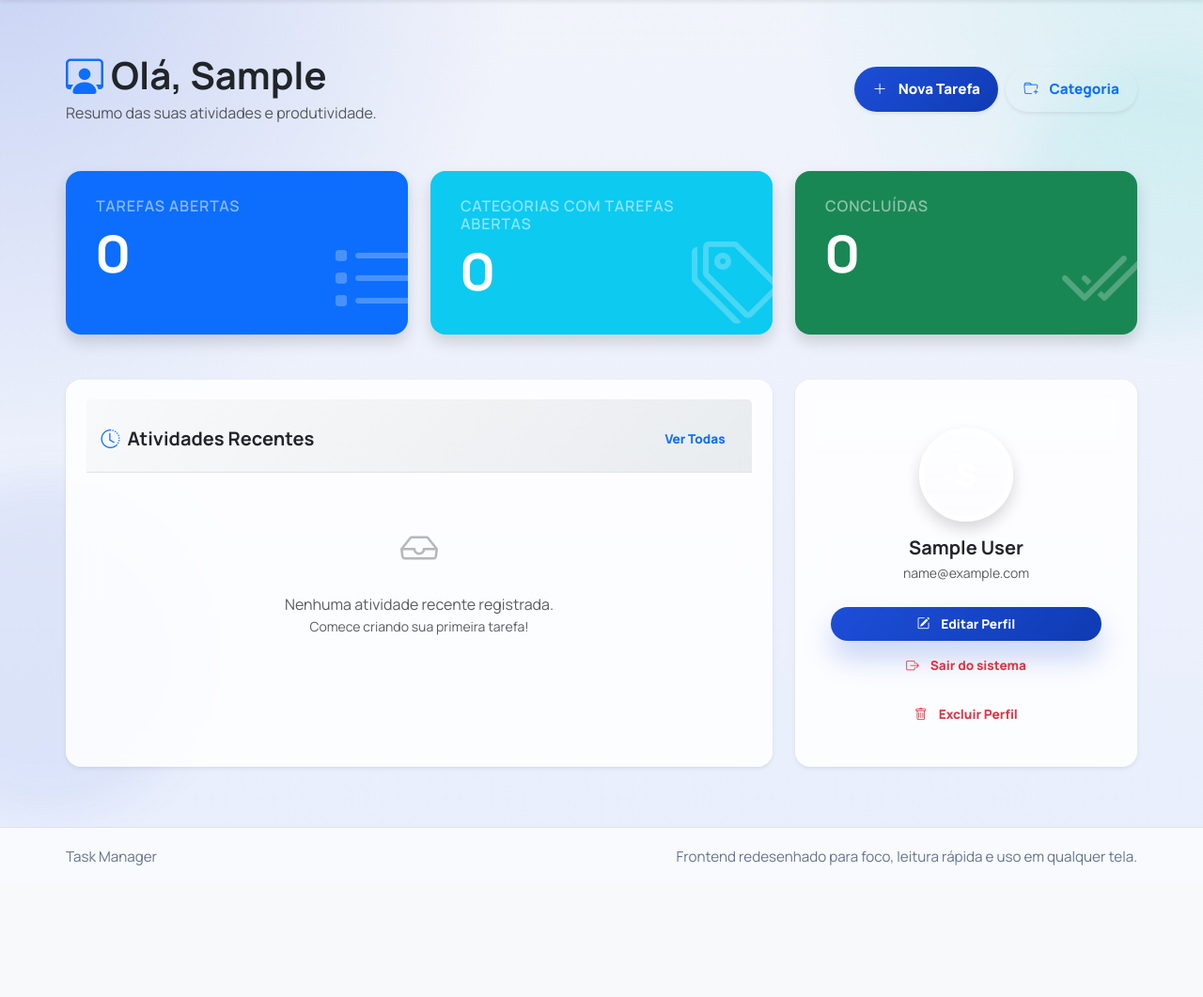
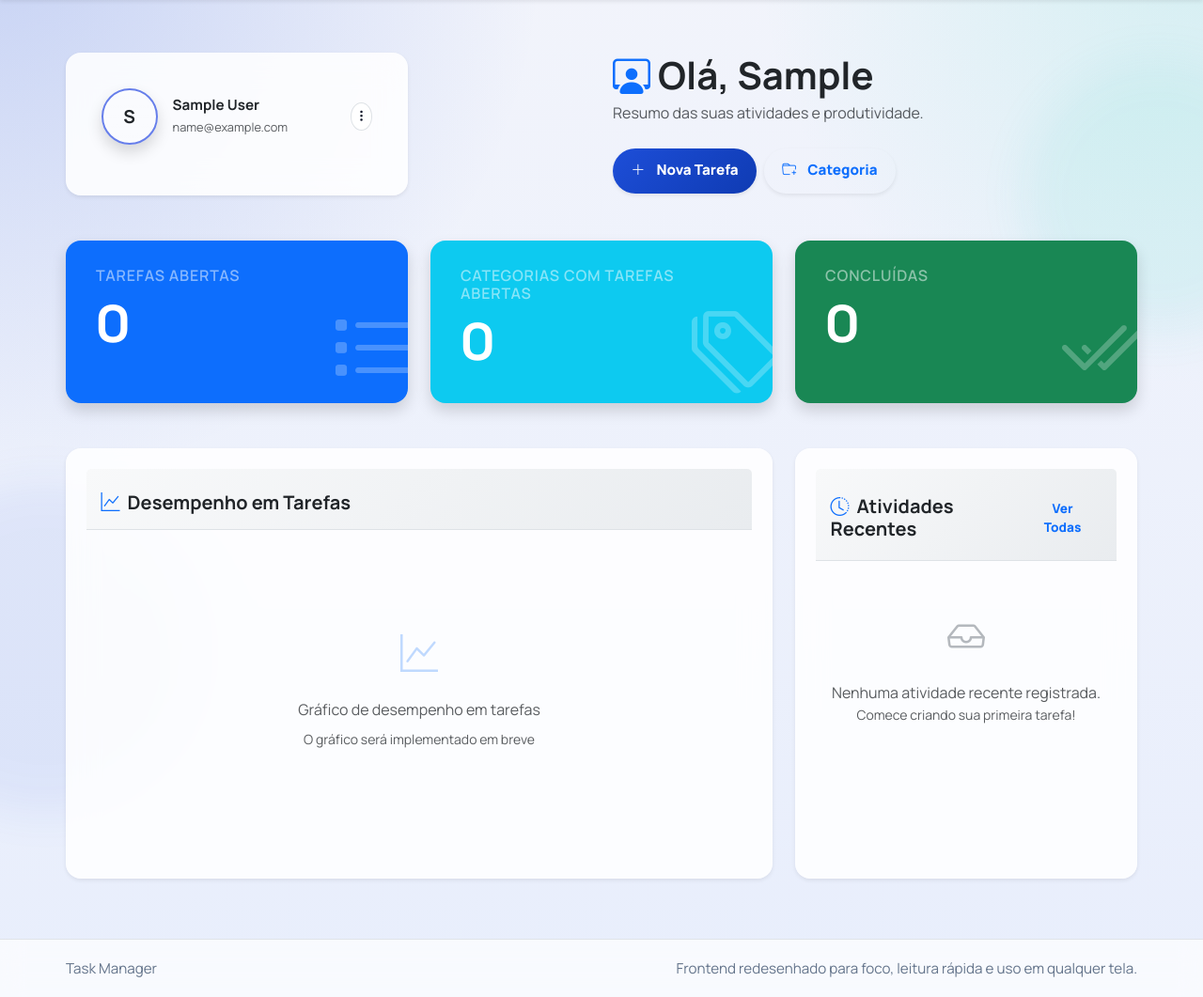
Before and after one commit to MarivaldoDev/training_tests, a Django app: page /dashboard/ in a window 1280 px wide. Shown: the part 64-1125 px from the top of the page at 94% size. Before the commit the page ends 985 px from the top, so only its background shows below. Run offline with Django 5.2, Linux system fonts and the light colour scheme; the visitor is signed in with stand-in values (Sample User, id 1); data that the repository does not hold is empty.

Commit message:
style: ajustando tela de dashboard

```diff
--- a/authors/models.py
+++ b/authors/models.py
@@ -37,6 +37,7 @@ class Author(AbstractUser):
                 self.email_user(subject, message, from_email)
                 logger.info(f"Email de boas-vindas enviado para {self.username}")
             except Exception as e:
+                pass
                 logger.error(
                     f"Erro ao enviar email de boas-vindas para {self.username}: {e}"
                 )
--- a/project/settings.py
+++ b/project/settings.py
@@ -30,7 +30,7 @@ DEBUG = True
 
 ALLOWED_HOSTS = ["*"]
 CSRF_TRUSTED_ORIGINS = [
-    "https://03ff-170-239-111-164.ngrok-free.app",
+    "https://541e-2804-3670-e03f-e201-a767-a210-dcbe-93ee.ngrok-free.app",
 ]
 
 
--- a/tasks/templates/dashboard.html
+++ b/tasks/templates/dashboard.html
@@ -5,20 +5,85 @@
 {% endblock extra_head %}
 
 {% block content %}
-<div class="row mb-5 align-items-center">
-    <div class="col-md-8">
+<div class="row mb-5 g-4">
+    <!-- Profile Card - Compact Version -->
+    <div class="col-lg-4">
+        <div class="card shadow-sm border-0 rounded-4 overflow-visible">
+            <div class="card-body p-3">
+                <div class="d-flex align-items-center gap-3 mb-3 position-relative" style="z-index: 1030;">
+                    <!-- Avatar Section -->
+                    <div class="flex-shrink-0">
+                        {% if request.user.image_profile %}
+                            <img src="{{ request.user.image_profile.url }}" alt="avatar" class="rounded-circle shadow object-fit-cover" style="width: 60px; height: 60px; border: 2px solid #667eea;">
+                        {% else %}
+                            <div class="rounded-circle shadow bg-gradient text-blue d-flex align-items-center justify-content-center fw-bold" style="width: 60px; height: 60px; border: 2px solid #667eea; background: linear-gradient(135deg, #667eea 0%, #764ba2 100%); font-size: 1.2rem;">
+                                {{ request.user.first_name|default:request.user.username|slice:":1"|upper }}
+                            </div>
+                        {% endif %}
+                    </div>
+
+                    <!-- User Info -->
+                    <div class="flex-grow-1 min-width-0">
+                        <a href="{% url 'authors:update' %}" class="text-decoration-none">
+                            <h6 class="fw-bold mb-1 text-dark text-truncate" title="{{ request.user.get_full_name|default:request.user.username }}" style="font-size: 0.95rem;">
+                                {{ request.user.get_full_name|default:request.user.username }}
+                            </h6>
+                        </a>
+                        <p class="text-muted text-truncate mb-0" style="font-size: 0.8rem;">{{ request.user.email }}</p>
+                    </div>
+
+                    <!-- Action Dropdown -->
+                    <div class="flex-shrink-0">
+                        <div class="dropdown">
+                            <button class="btn btn-sm btn-light border rounded-circle p-1" type="button" data-bs-toggle="dropdown" aria-expanded="false" title="Menu" data-bs-popper="static">
+                                <i class="bi bi-three-dots-vertical"></i>
+                            </button>
+                            <ul class="dropdown-menu dropdown-menu-end" style="position: absolute; z-index: 1050;">
+                                <li>
+                                    <a class="dropdown-item" href="{% url 'authors:update' %}">
+                                        <i class="bi bi-pencil-square me-2"></i> Editar Perfil
+                                    </a>
+                                </li>
+                                <li>
+                                    <a class="dropdown-item" href="{% url 'authors:logout' %}">
+                                        <i class="bi bi-box-arrow-right me-2"></i> Sair do sistema
+                                    </a>
+                                </li>
+                                <li><hr class="dropdown-divider"></li>
+                                <li>
+                                    <form action="{% url 'authors:delete' %}" method="post" data-confirm-message="Tem certeza que deseja excluir seu perfil? Essa ação não pode ser desfeita." class="d-block">
+                                        {% csrf_token %}
+                                        <button type="submit" class="dropdown-item text-danger">
+                                            <i class="bi bi-trash me-2"></i> Excluir Perfil
+                                        </button>
+                                    </form>
+                                </li>
+                            </ul>
+                        </div>
+                    </div>
+                </div>
+            </div>
+        </div>
+    </div>
+
+    <!-- Quick Actions and Welcome -->
+    <div class="col-lg-6 offset-lg-2">
+        <div class="d-flex flex-column h-100">
+            <div class="mb-4">
                 <h1 class="fw-bold m-0 text-dark">
                     <i class="bi bi-person-workspace text-primary me-2"></i>Olá, {{ request.user.first_name|default:request.user.username }}
                 </h1>
                 <p class="text-muted mt-1 mb-0">Resumo das suas atividades e produtividade.</p>
             </div>
-    <div class="col-md-4 text-md-end mt-3 mt-md-0 d-flex gap-2 justify-content-md-end">
+            <div class="d-flex gap-2">
                 <a href="{% url 'tasks:create_task' %}" class="btn btn-primary shadow-sm" title="Nova Tarefa">
                     <i class="bi bi-plus-lg me-1"></i> Nova Tarefa
                 </a>
                 <a href="{% url 'tasks:create_category' %}" class="btn btn-outline-primary shadow-sm" title="Nova Categoria">
                     <i class="bi bi-folder-plus me-1"></i> Categoria
                 </a>
+            </div>
+        </div>
     </div>
 </div>
 
@@ -62,8 +127,29 @@
 </div>
 
 <div class="row g-4">
+    <!-- Performance Chart Section -->
+    <div class="col-lg-8">
+        <div class="card shadow-sm border-0 rounded-4 h-100 overflow-hidden">
+            <div class="card-header bg-gradient bg-light border-bottom pt-4 pb-3">
+                <div class="d-flex align-items-center justify-content-between">
+                    <h5 class="fw-bold mb-0">
+                        <i class="bi bi-graph-up text-primary me-2"></i>Desempenho em Tarefas
+                    </h5>
+                </div>
+            </div>
+            <div class="card-body d-flex align-items-center justify-content-center" style="min-height: 350px;">
+                <!-- Placeholder para o gráfico -->
+                <div class="text-center">
+                    <i class="bi bi-graph-up fs-1 text-primary opacity-25 mb-3 d-block"></i>
+                    <p class="text-muted mb-2">Gráfico de desempenho em tarefas</p>
+                    <p class="text-muted small">O gráfico será implementado em breve</p>
+                </div>
+            </div>
+        </div>
+    </div>
+
     <!-- Recent Activity Section -->
-    <div class="col-lg-8">
+    <div class="col-lg-4">
         <div class="card shadow-sm border-0 rounded-4 h-100 overflow-hidden">
             <div class="card-header bg-gradient bg-light border-bottom pt-4 pb-3">
                 <div class="d-flex align-items-center justify-content-between">
@@ -74,29 +160,29 @@
                 </div>
             </div>
             {% if recents_tasks %}
-                <div class="card-body p-0">
+                <div class="card-body p-0" style="max-height: 400px; overflow-y: auto;">
                     <div class="list-group list-group-flush">
                         {% for task in recents_tasks %}
                             <a href="{% url 'tasks:task_detail' task.slug %}" class="list-group-item list-group-item-action border-0 border-bottom py-3 px-4 hover-primary transition-all">
                                 <div class="d-flex align-items-start justify-content-between">
                                     <div class="flex-grow-1">
                                         <div class="d-flex align-items-center gap-2 mb-1">
-                                            <h6 class="fw-bold mb-0 text-truncate">{{ task.title }}</h6>
+                                            <h6 class="fw-bold mb-0 text-truncate" style="font-size: 0.9rem;">{{ task.title }}</h6>
                                             {% if task.completed %}
-                                                <span class="badge bg-success rounded-pill">Concluída</span>
+                                                <span class="badge bg-success rounded-pill" style="font-size: 0.7rem;">Concluída</span>
                                             {% else %}
-                                                <span class="badge bg-warning rounded-pill">Em Aberto</span>
+                                                <span class="badge bg-warning rounded-pill" style="font-size: 0.7rem;">Em Aberto</span>
                                             {% endif %}
                                         </div>
                                         <p class="text-muted small mb-0">
-                                            <i class="bi bi-folder me-1"></i>{{ task.category.name }}
+                                            <i class="bi bi-folder me-1"></i><span style="font-size: 0.8rem;">{{ task.category.name }}</span>
                                         </p>
                                     </div>
                                     <div class="text-end ms-2">
                                         {% if task.completed %}
-                                            <i class="bi bi-check-circle-fill text-success fs-5"></i>
+                                            <i class="bi bi-check-circle-fill text-success fs-6"></i>
                                         {% else %}
-                                            <i class="bi bi-circle fs-5 text-secondary"></i>
+                                            <i class="bi bi-circle fs-6 text-secondary"></i>
                                         {% endif %}
                                     </div>
                                 </div>
@@ -113,55 +199,5 @@
             {% endif %}
         </div>
     </div>
-
-    <!-- Profile Card -->
-    <div class="col-lg-4">
-        <div class="card shadow-sm border-0 rounded-4 overflow-hidden h-100">
-            <!-- Profile Header Background -->
-            <div class="bg-gradient position-relative" style="height: 80px; background: linear-gradient(135deg, #667eea 0%, #764ba2 100%);"></div>
-
-            <div class="card-body position-relative pt-0 d-flex flex-column align-items-center">
-                <!-- Avatar Section -->
-                <div class="position-relative mb-3" style="margin-top: -50px; z-index: 10;">
-                    {% if request.user.image_profile %}
-                        <img src="{{ request.user.image_profile.url }}" alt="avatar" class="rounded-circle shadow object-fit-cover" style="width: 100px; height: 100px; border: 5px solid #fff;">
-                    {% else %}
-                        <div class="rounded-circle shadow bg-gradient text-white d-flex align-items-center justify-content-center fs-2 fw-bold" style="width: 100px; height: 100px; border: 5px solid #fff; background: linear-gradient(135deg, #667eea 0%, #764ba2 100%);">
-                            {{ request.user.first_name|default:request.user.username|slice:":1"|upper }}
-                        </div>
-                    {% endif %}
-                </div>
-
-                <!-- User Info -->
-                <div class="text-center w-100 mb-4">
-                    <a href="{% url 'authors:update' %}" class="text-decoration-none">
-                        <h5 class="fw-bold mb-1 text-dark text-truncate" title="{{ request.user.get_full_name|default:request.user.username }}">
-                            {{ request.user.get_full_name|default:request.user.username }}
-                        </h5>
-                    </a>
-                    <p class="text-muted small text-truncate mb-0">{{ request.user.email }}</p>
-                </div>
-
-                <!-- Action Buttons -->
-                <div class="w-100 d-flex flex-column gap-2">
-                    <a href="{% url 'authors:update' %}" class="btn btn-primary rounded-pill btn-sm w-100">
-                        <i class="bi bi-pencil-square me-1"></i> Editar Perfil
-                    </a>
-                    <a href="{% url 'authors:logout' %}" class="btn btn-outline-danger rounded-pill btn-sm w-100">
-                        <i class="bi bi-box-arrow-right me-1"></i> Sair do sistema
-                    </a>
-                </div>
-
-                <!-- Delete Profile Option -->
-
-                <form action="{% url 'authors:delete' %}" method="post" class="w-100 mt-3" data-confirm-message="Tem certeza que deseja excluir seu perfil? Essa ação não pode ser desfeita.">
-                    {% csrf_token %}
-                    <button type="submit" class="btn btn-outline-danger btn-sm w-100 rounded-pill">
-                        <i class="bi bi-trash me-1"></i> Excluir Perfil
-                    </button>
-                </form>
-            </div>
-        </div>
-    </div>
 </div>
 {% endblock content %}
```
Lines whose indentation alone changed are shown as unchanged.
